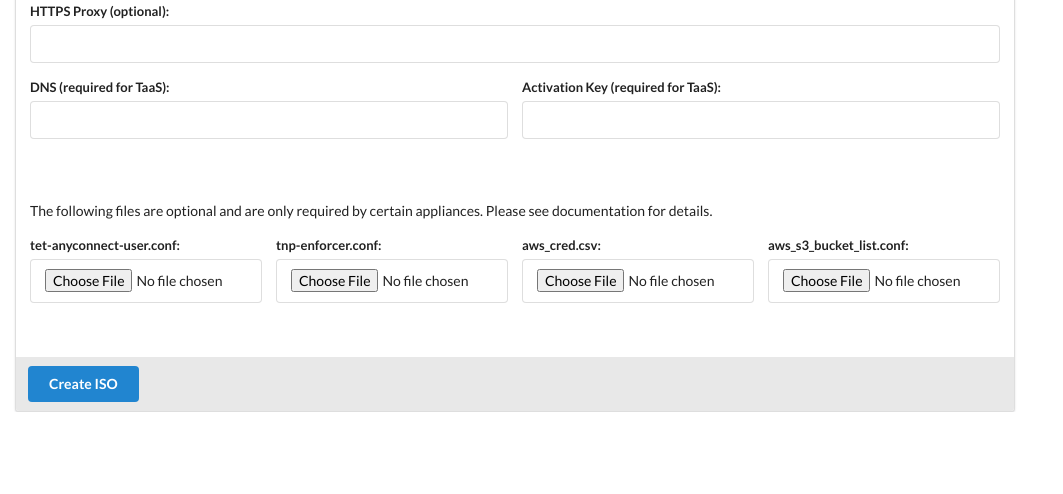
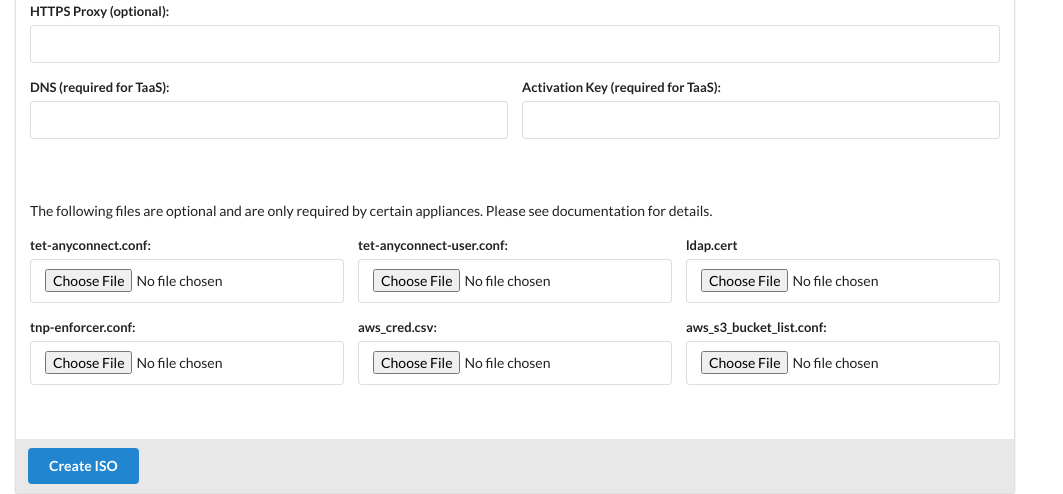
Before and after one commit to tetration-exchange/tetration-iso-generator, a Flask app: page / in a window 1280 px wide. Shown: the part 570-1064 px from the top of the page, without its empty margins (0-1063 px from the left). Before the commit the page ends 982 px from the top, so only its background shows below. Run offline with Flask 2, Linux system fonts and the light colour scheme; some libraries are stand-ins or nearby versions.

Commit message:
add files

```diff
--- a/application.py
+++ b/application.py
@@ -39,7 +39,9 @@ class UploadForm(FlaskForm):
 
     rpm = FileField('Appliance RPM:', validators=[FileRequired(), FileSize(20971520, 0, message="may not be larger than 20MB")])
 
-    anyconnect = FileField('tet-anyconnect-user.conf:', validators=[FileSize(1000000, 0, message="may not be larger than 1MB")])
+    anyconnect = FileField('tet-anyconnect.conf:', validators=[FileSize(1000000, 0, message="may not be larger than 1MB")])
+    anyconnect_user = FileField('tet-anyconnect-user.conf:', validators=[FileSize(1000000, 0, message="may not be larger than 1MB")])
+    anyconnect_ldap = FileField('ldap.cert', validators=[FileSize(1000000, 0, message="may not be larger than 1MB")])
     enforcer = FileField('tnp-enforcer.conf:', validators=[FileSize(1000000, 0, message="may not be larger than 1MB")])
     aws_cred = FileField('aws_cred.csv:', validators=[FileSize(1000000, 0, message="may not be larger than 1MB")])
     aws_s3_bucket_list = FileField('aws_s3_bucket_list.conf:', validators=[FileSize(1000000, 0, message="may not be larger than 1MB")])
@@ -95,7 +97,9 @@ def create_iso(form):
             user_cfg.write("ACTIVATION_KEY={}\n".format(form.key.data))
 
     optional_files = {
-        'tet-anyconnect-user.cfg': form.anyconnect,
+        'tet-anyconnect.cfg': form.anyconnect,
+        'tet-anyconnect-user.cfg': form.anyconnect_user,
+        'ldap.cert': form.anyconnect_ldap,
         'tnp-enforcer.conf': form.enforcer,
         'aws_cred.csv': form.aws_cred,
         'aws_s3_bucket_list.conf': form.aws_s3_bucket_list
--- a/templates/form.html
+++ b/templates/form.html
@@ -86,10 +86,18 @@
         <p>The following files are optional and are only required by certain appliances. Please see documentation for
             details.</p>
 
-        <div class="four fields">
+        <div class="three fields">
             <div class="field">
                 {{ form.anyconnect.label }} {{ form.anyconnect }}
             </div>
+            <div class="field">
+                {{ form.anyconnect_user.label }} {{ form.anyconnect_user }}
+            </div>
+            <div class="field">
+                {{ form.anyconnect_ldap.label }} {{ form.anyconnect_ldap }}
+            </div>
+        </div>
+        <div class="three fields">
             <div class="field">
                 {{ form.enforcer.label }} {{ form.enforcer }}
             </div>
```
